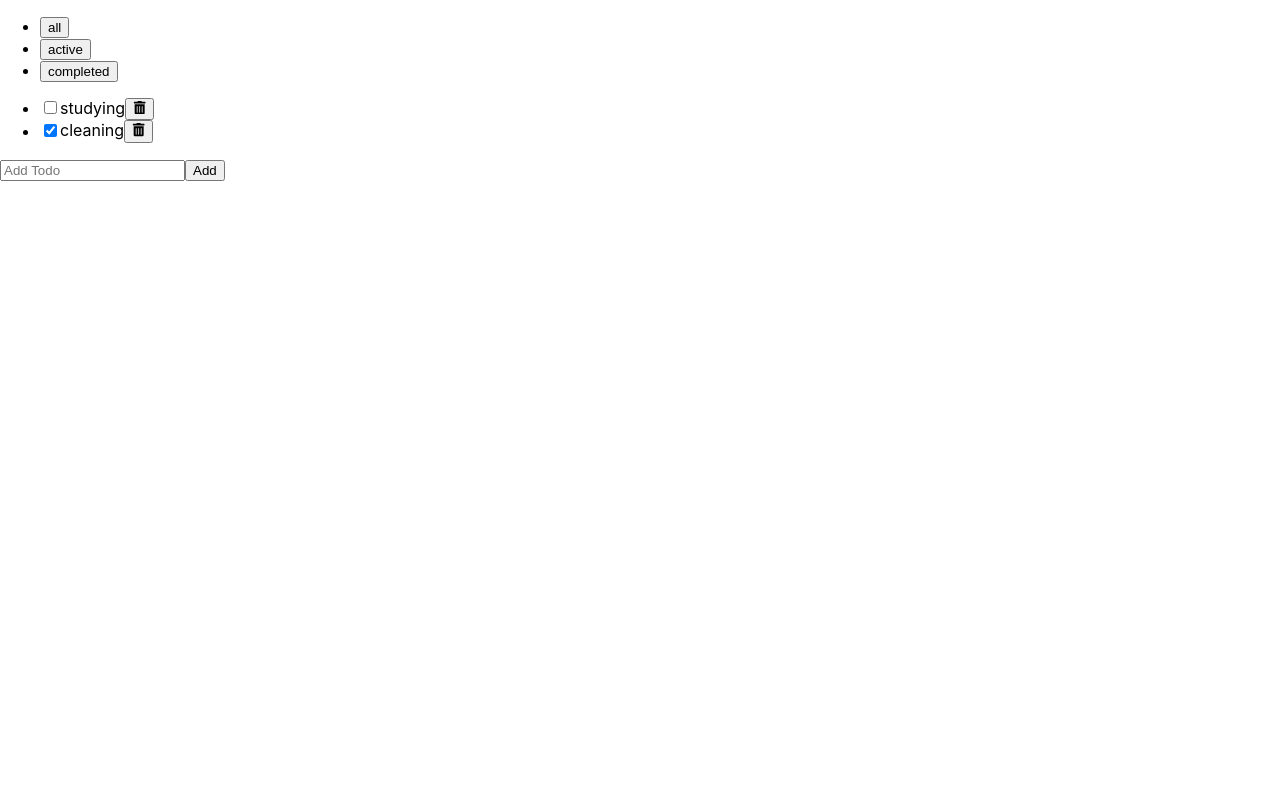
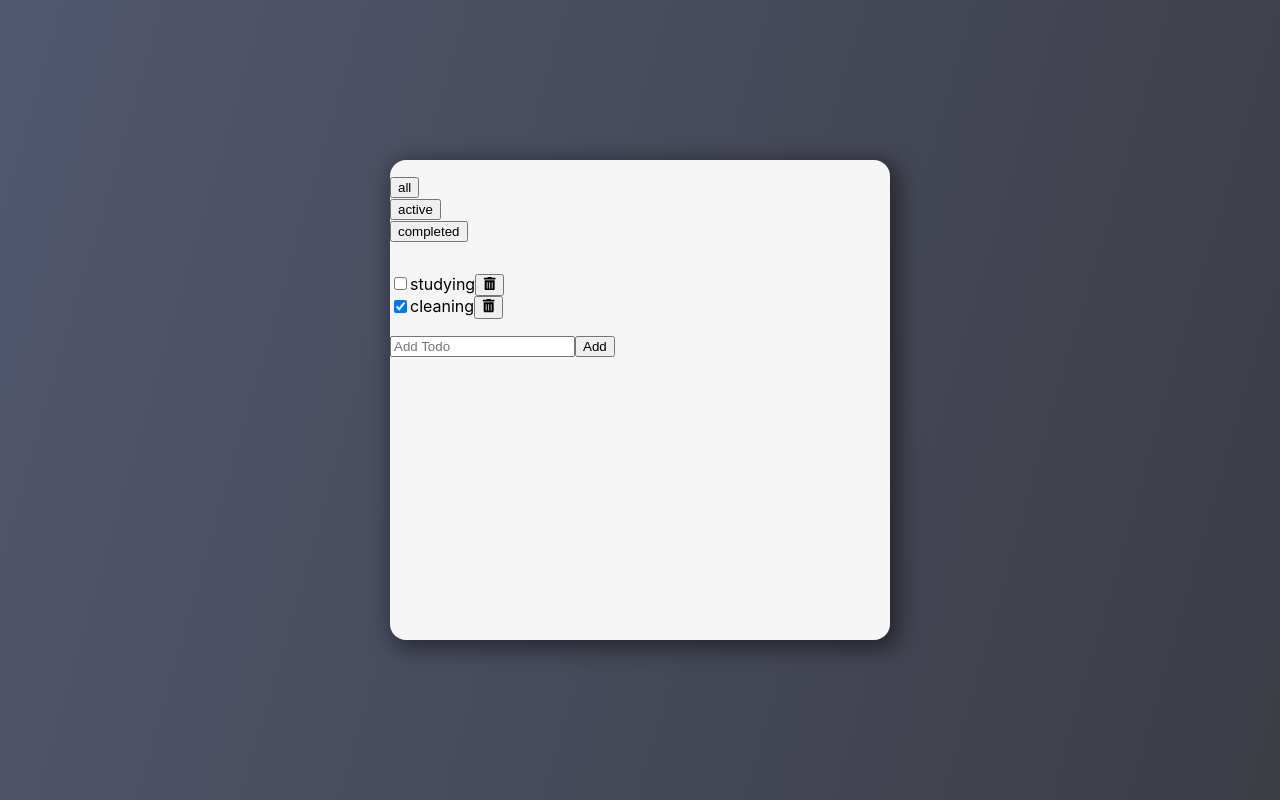
Before and after one commit to SophieMarieSo/todo-app, a React (Create React App) app: page / in a window 1280 px wide. Built offline with nearby package versions, Linux system fonts and the light colour scheme; the HTML template or start-up script is replaced by a standard one.

Commit message:
app 전체 스타일링

```diff
--- a/src/App.jsx
+++ b/src/App.jsx
@@ -8,10 +8,10 @@
 function App() {
   const [filter, setFilter] = useState(filters[0]);
   return (
-    <div>
+    <>
       <Header filters={filters} filter={filter} onFilterChange={setFilter} />
       <TodoList filter={filter} />
-    </div>
+    </>
   );
 }
 
--- a/src/index.css
+++ b/src/index.css
@@ -1,3 +1,11 @@
+:root {
+  --color-bg-dark: #f5f5f5;
+  --color-bg: #fdfffd;
+  --color-grey: #d1d1d1;
+  --color-text: #22243b;
+  --color-accent: #f16e03;
+}
+
 body {
   margin: 0;
   font-family: -apple-system, BlinkMacSystemFont, 'Segoe UI', 'Roboto', 'Oxygen',
@@ -5,9 +13,38 @@
     sans-serif;
   -webkit-font-smoothing: antialiased;
   -moz-osx-font-smoothing: grayscale;
+
+  width: 100vw;
+  height: 100vh;
+  display: flex;
+  justify-content: center;
+  align-items: center;
+  background: rgb(81, 87, 111);
+  background: linear-gradient(
+    106deg,
+    rgba(81, 87, 111, 1) 0%,
+    rgba(60, 61, 69, 1) 100%
+  );
+}
+
+#root {
+  width: 100%;
+  height: 60%;
+  max-width: 500px;
+  background-color: var(--color-bg-dark);
+  border-radius: 1rem;
+  display: flex;
+  flex-direction: column;
+  -webkit-box-shadow: 5px 5px 21px 4px rgba(0, 0, 0, 0.45);
+  box-shadow: 5px 5px 21px 4px rgba(0, 0, 0, 0.45);
 }
 
 code {
   font-family: source-code-pro, Menlo, Monaco, Consolas, 'Courier New',
     monospace;
 }
+
+ul {
+  list-style: none;
+  padding-left: 0;
+}
```
